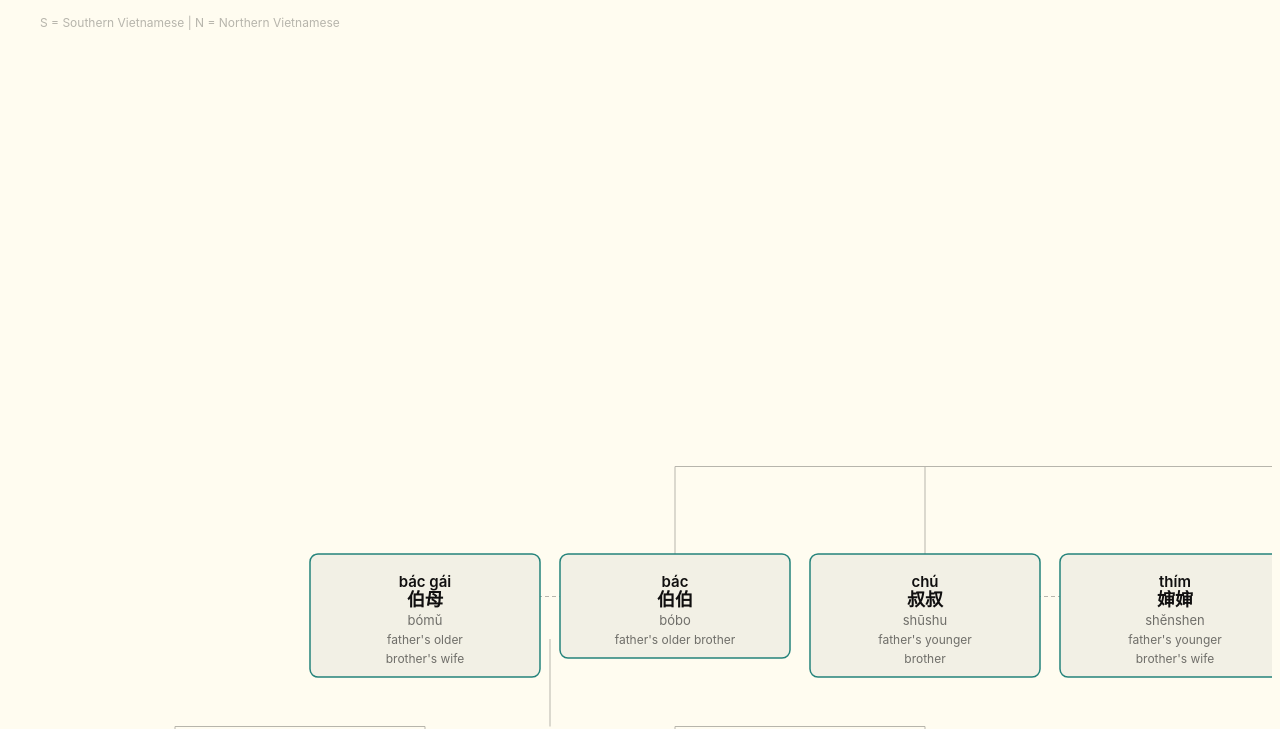
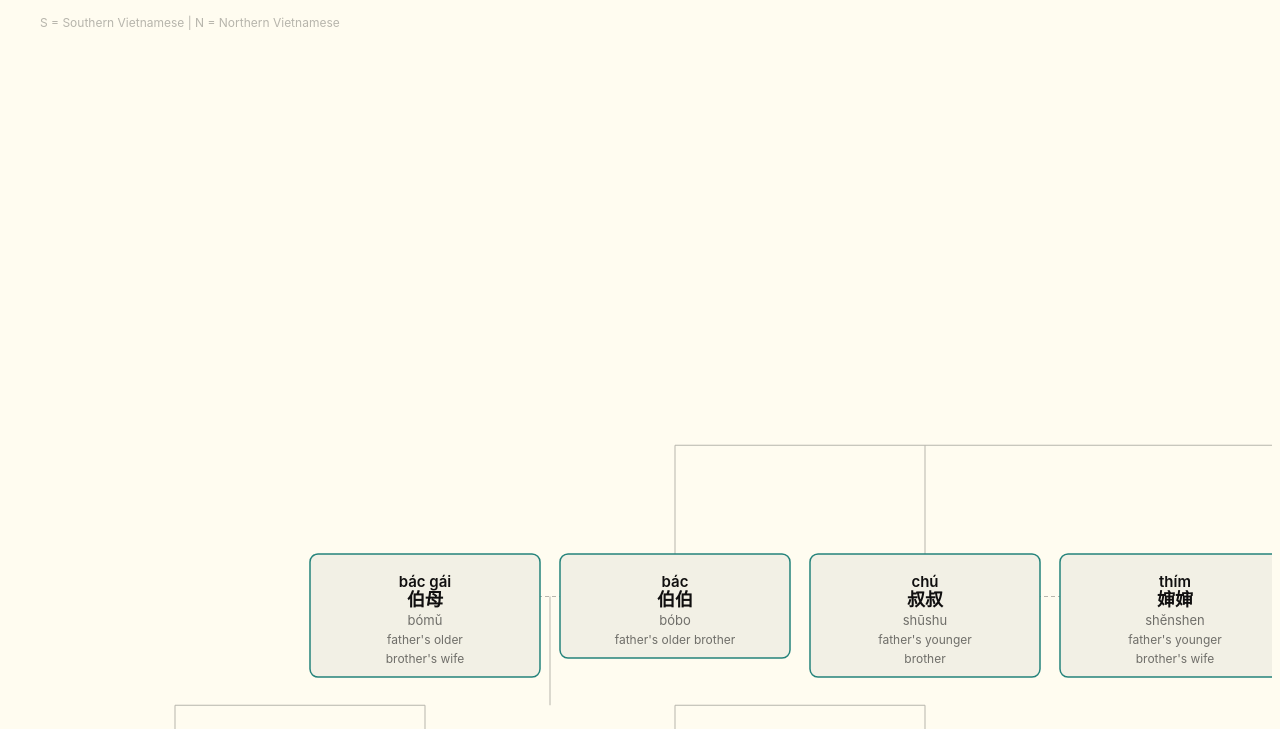
Before and after one commit to fractionasian/kinship, a plain HTML site: page index.html in a window 1280 px wide. Shown: the part 86-815 px from the top of the page. Drawn offline with Linux system fonts and the light colour scheme.

Commit message:
fix: child stems drop from spouse line level, not node bottom

```diff
--- a/index.html
+++ b/index.html
@@ -992,7 +992,7 @@
         const spouseId = SPOUSE_MAP[parentId];
         const spouseNode = spouseId ? NODE_MAP[spouseId] : null;
         const originX = spouseNode ? (parentNode.x + spouseNode.x) / 2 : parentNode.x;
-        const originY = parentNode.y + NODE_H_BASE;
+        const originY = parentNode.y + NODE_H_BASE / 2; // drop from spouse line level
 
         // Bus bar Y: midpoint between parent bottom and children top
         const childY = children[0].y;
```
